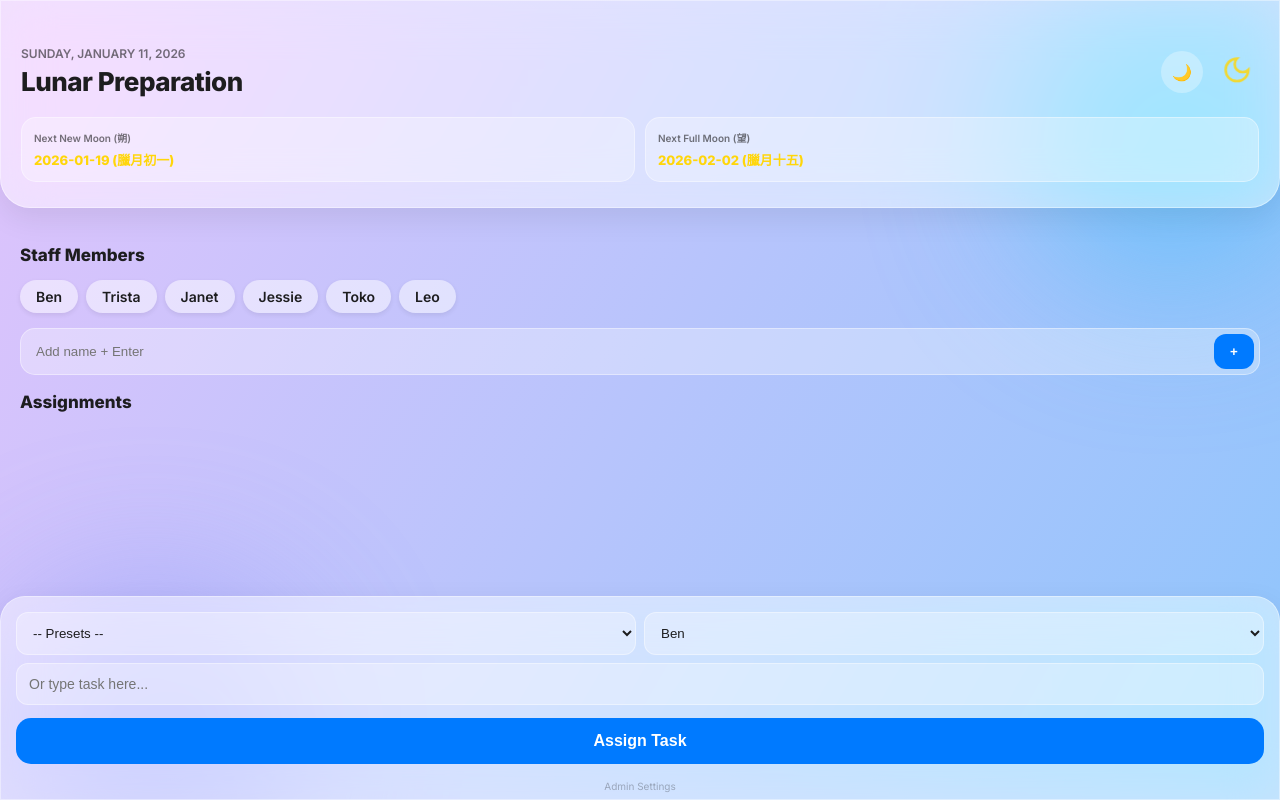
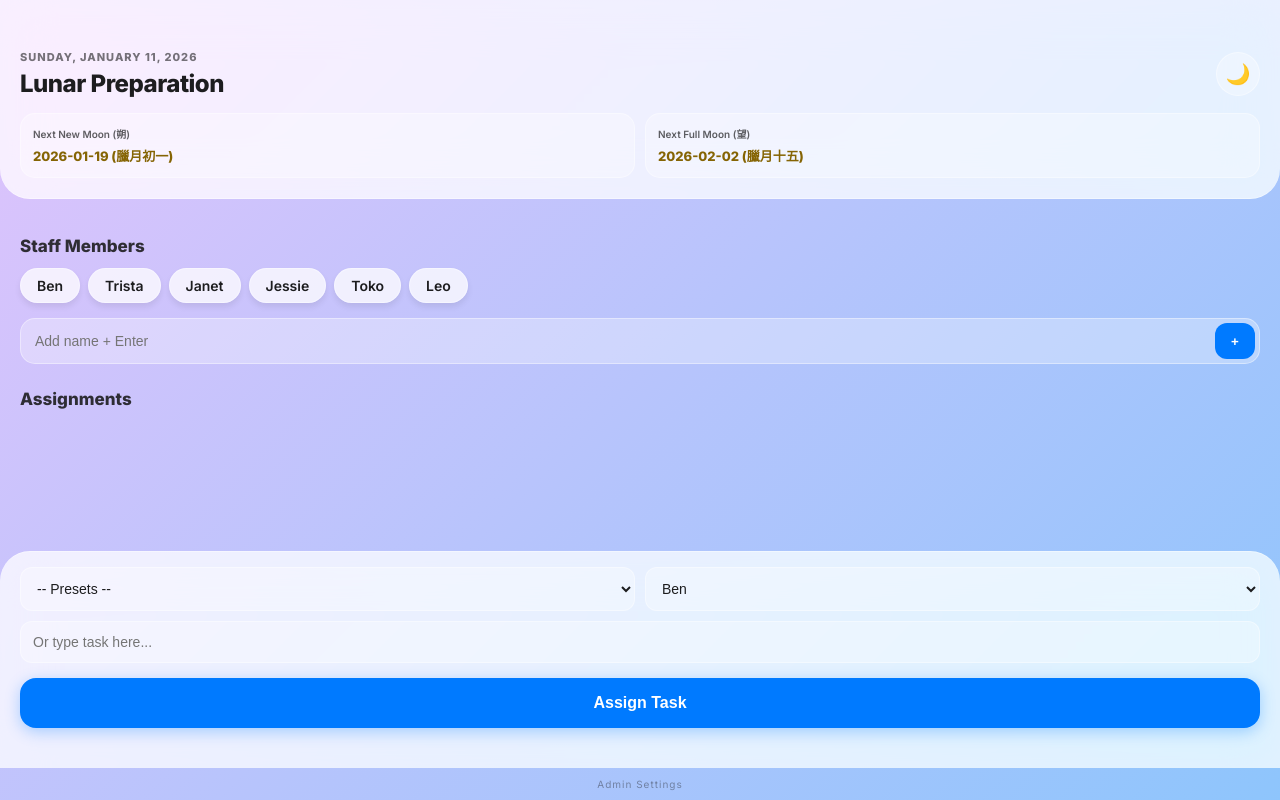
Before and after one commit to benyu9929-code/LunarPreparation, a plain HTML site: page index.html in a window 1280 px wide. Drawn offline with Linux system fonts and the light colour scheme.

Commit message:
Add files via upload

```diff
--- a/index.html
+++ b/index.html
@@ -4,6 +4,12 @@
     <meta charset="UTF-8">
     <meta name="viewport" content="width=device-width, initial-scale=1.0, maximum-scale=1.0, user-scalable=no">
     <title>Lunar Preparation</title>
+    <link rel="manifest" href="manifest.json">
+
+<meta name="apple-mobile-web-app-capable" content="yes">
+<meta name="apple-mobile-web-app-status-bar-style" content="black-translucent">
+<meta name="apple-mobile-web-app-title" content="LunarPrep">
+<link rel="apple-touch-icon" href="icon.png">
     <link rel="stylesheet" href="style.css">
     <link href="https://fonts.googleapis.com/css2?family=Inter:wght@400;600;800&display=swap" rel="stylesheet">
 </head>
@@ -17,15 +23,21 @@
             <h1 id="app-title">Lunar Preparation</h1>
         </div>
         <div class="header-right">
-                    <div class="theme-switch" onclick="toggleTheme()"><span id="theme-icon">🌙</span></div>
-                    <div class="moon-icon-container" id="main-moon-icon">
-                        <svg width="28" height="28" viewBox="0 0 24 24" fill="none" stroke="currentColor" stroke-width="2"><path d="M12 3a6 6 0 0 0 9 9 9 9 0 1 1-9-9Z"/></svg>
+            <div class="theme-switch" onclick="toggleTheme()">
+                <span id="theme-icon">🌙</span>
             </div>
         </div>
     </div>
+
     <div class="moon-cards">
-                <div class="moon-card glass-inner"><span class="label">Next New Moon (朔)</span><span id="next-new-moon" class="val">---</span></div>
-                <div class="moon-card glass-inner"><span class="label">Next Full Moon (望)</span><span id="next-full-moon" class="val">---</span></div>
+        <div class="moon-card glass-inner">
+            <span class="label">Next New Moon (朔)</span>
+            <span id="next-new-moon" class="val">---</span>
+        </div>
+        <div class="moon-card glass-inner">
+            <span class="label">Next Full Moon (望)</span>
+            <span id="next-full-moon" class="val">---</span>
+        </div>
     </div>
 </header>
 
--- a/style.css
+++ b/style.css
@@ -1,132 +1,144 @@
+/* --- 1. Variables & Themes --- */
 :root {
-    /* Day Mode Settings */
-    --bg-gradient: linear-gradient(120deg, #e0c3fc 0%, #8ec5fc 100%);
-    --glass-bg: rgba(255, 255, 255, 0.5);
+    /* Day Mode (Light Glass) */
+    --bg-gradient: linear-gradient(135deg, #e0c3fc 0%, #8ec5fc 100%);
+    --glass-bg: rgba(255, 255, 255, 0.75);
     --glass-border: rgba(255, 255, 255, 0.4);
     --glass-inner: rgba(255, 255, 255, 0.3);
     --text-main: #1d1d1f;
+    --text-sub: #48484a;
     --accent: #007aff;
+    --moon-text: #856404; /* Deep Bronze/Gold for better contrast in light mode */
     --shadow: rgba(0, 0, 0, 0.08);
 }
 
 [data-theme="dark"] {
-    /* Dark Mode Settings */
-    --bg-gradient: linear-gradient(120deg, #0f172a 0%, #1e293b 100%);
-    --glass-bg: rgba(30, 41, 59, 0.7);
+    /* Dark Mode (Deep Glass) */
+    --bg-gradient: linear-gradient(135deg, #0f172a 0%, #1e293b 100%);
+    --glass-bg: rgba(30, 41, 59, 0.85);
     --glass-border: rgba(255, 255, 255, 0.1);
     --glass-inner: rgba(0, 0, 0, 0.2);
     --text-main: #f5f5f7;
+    --text-sub: #a1a1a6;
     --accent: #0a84ff;
+    --moon-text: #ffd60a; /* Bright Yellow for dark mode */
     --shadow: rgba(0, 0, 0, 0.4);
 }
 
-body {
-    margin: 0; font-family: 'Inter', -apple-system, sans-serif;
-    background: var(--bg-gradient); color: var(--text-main);
-    height: 100vh; overflow: hidden; transition: all 0.5s ease;
+/* --- 2. Structural Layout (The "Sandwich" Fix) --- */
+* { box-sizing: border-box; -webkit-tap-highlight-color: transparent; }
+
+body, html {
+    height: 100%;
+    margin: 0;
+    font-family: 'Inter', -apple-system, sans-serif;
+    overflow: hidden; /* Prevents the whole screen from bouncing */
+    background: var(--bg-gradient);
+    color: var(--text-main);
+    transition: background 0.5s ease;
 }
 
-/* Liquid Blobs */
+.app-container {
+    height: 100vh;
+    display: flex;
+    flex-direction: column; /* Stacks header, scroll area, and footer */
+}
+
+/* --- 3. Background Liquid Blobs --- */
 .glass-bg-blobs { position: fixed; top: 0; left: 0; width: 100%; height: 100%; z-index: -1; }
 .blob { position: absolute; width: 300px; height: 300px; border-radius: 50%; filter: blur(80px); opacity: 0.5; animation: floatBlob 20s infinite alternate; }
 .blob-1 { background: #38bdf8; top: -50px; right: -20px; }
 .blob-2 { background: #818cf8; bottom: -50px; left: -20px; }
-@keyframes floatBlob { from { transform: translate(0,0); } to { transform: translate(50px, 100px); } }
+@keyframes floatBlob { from { transform: translate(0,0); } to { transform: translate(40px, 80px); } }
 
-.app-container { height: 100vh; display: flex; flex-direction: column; position: relative; }
-
-.glass {
-    background: var(--glass-bg); backdrop-filter: blur(25px) saturate(180%);
+/* --- 4. Header (Fixed) --- */
+.app-header {
+    flex-shrink: 0; /* Header won't shrink */
+    padding: 50px 20px 20px;
+    border-radius: 0 0 30px 30px;
+    background: var(--glass-bg);
+    backdrop-filter: blur(25px) saturate(180%);
     -webkit-backdrop-filter: blur(25px) saturate(180%);
-    border: 1px solid var(--glass-border); box-shadow: 0 10px 30px var(--shadow);
+    border-bottom: 1px solid var(--glass-border);
+    z-index: 10;
 }
 
-.glass-inner { background: var(--glass-inner); border: 1px solid var(--glass-border); border-radius: 15px; }
+.header-main-row { display: flex; justify-content: space-between; align-items: center; margin-bottom: 15px; }
+.date-text { font-size: 11px; font-weight: 700; opacity: 0.6; margin: 0; text-transform: uppercase; letter-spacing: 1px; }
+#app-title { margin: 5px 0 0; font-size: 24px; font-weight: 800; letter-spacing: -0.5px; }
 
-/* Header Styling */
-.app-header { padding: 45px 20px 25px; border-radius: 0 0 30px 30px; }
-.header-main-row { display: flex; justify-content: space-between; align-items: center; margin-bottom: 20px; }
-.date-text { font-size: 12px; font-weight: 600; opacity: 0.6; margin: 0; text-transform: uppercase; }
-#app-title { margin: 5px 0 0; font-size: 26px; font-weight: 800; letter-spacing: -0.5px; }
-.header-right { display: flex; gap: 12px; align-items: center; }
-
-.theme-switch { width: 42px; height: 42px; display: flex; align-items: center; justify-content: center; cursor: pointer; border-radius: 50%; background: var(--glass-inner); }
-.moon-icon-container { padding: 8px; color: #ffd60a; animation: pulse 4s infinite; }
-@keyframes pulse { 0%, 100% { transform: scale(1); opacity: 1; } 50% { transform: scale(1.1); opacity: 0.8; } }
+.theme-switch {
+    width: 44px; height: 44px; display: flex; align-items: center; justify-content: center;
+    cursor: pointer; border-radius: 50%; background: var(--glass-inner); border: 1px solid var(--glass-border);
+    font-size: 20px;
+}
 
 .moon-cards { display: grid; grid-template-columns: 1fr 1fr; gap: 10px; }
-.moon-card { padding: 12px; }
-.moon-card .label { display: block; font-size: 10px; opacity: 0.6; margin-bottom: 4px; font-weight: 600; }
-.moon-card .val { font-size: 13px; font-weight: 700; color: #ffd60a; }
+.moon-card { padding: 12px; border-radius: 15px; background: var(--glass-inner); border: 1px solid var(--glass-border); }
+.moon-card .label { display: block; font-size: 10px; opacity: 0.7; margin-bottom: 4px; font-weight: 600; }
+.moon-card .val { font-size: 13px; font-weight: 800; color: var(--moon-text); }
 
-/* Scroll Area */
-.scroll-area { flex: 1; overflow-y: auto; padding: 20px; padding-bottom: 120px; }
-.section-title { font-size: 17px; font-weight: 700; margin-bottom: 15px; }
+/* --- 5. Scroll Area (Middle Content) --- */
+.scroll-area {
+    flex-grow: 1; /* Takes up all available space */
+    overflow-y: auto; /* Independent scrolling */
+    padding: 20px;
+    padding-bottom: 120px; /* Space for the floating action bar */
+    -webkit-overflow-scrolling: touch;
+}
+
+.section { margin-bottom: 25px; }
+.section-title { font-size: 17px; font-weight: 700; margin-bottom: 12px; opacity: 0.9; }
 
 .staff-flow { display: flex; flex-wrap: wrap; gap: 8px; margin-bottom: 15px; }
-.tag { background: var(--glass-bg); padding: 8px 16px; border-radius: 20px; font-size: 14px; font-weight: 600; box-shadow: 0 2px 5px var(--shadow); cursor: pointer; }
-.tag:hover { background: #fee2e2; color: #ef4444; }
+.tag {
+    background: var(--glass-bg); padding: 8px 16px; border-radius: 20px; font-size: 14px;
+    font-weight: 600; border: 1px solid var(--glass-border); box-shadow: 0 4px 6px var(--shadow);
+}
 
-.add-row { display: flex; overflow: hidden; padding: 5px; }
-.add-row input { flex: 1; border: none; background: transparent; padding: 10px; color: var(--text-main); font-weight: 500; }
-.add-row button { background: var(--accent); color: white; border: none; width: 40px; border-radius: 12px; font-weight: bold; }
+.add-row { display: flex; overflow: hidden; padding: 4px; border-radius: 15px; background: var(--glass-inner); border: 1px solid var(--glass-border); }
+.add-row input { flex: 1; border: none; background: transparent; padding: 10px; color: var(--text-main); font-size: 14px; outline: none; }
+.add-row button { background: var(--accent); color: white; border: none; width: 40px; border-radius: 12px; font-weight: 800; }
 
 .task-item {
     background: var(--glass-bg); padding: 16px; border-radius: 20px; margin-bottom: 12px;
     display: flex; justify-content: space-between; align-items: center;
+    border: 1px solid var(--glass-border); box-shadow: 0 4px 12px var(--shadow);
 }
-.task-item strong { display: block; font-size: 16px; margin-bottom: 4px; }
-.task-item span { font-size: 13px; color: var(--accent); font-weight: 600; }
-.delete-btn { background: var(--glass-inner); color: #ef4444; border: none; padding: 8px 12px; border-radius: 10px; font-size: 12px; font-weight: 600; cursor: pointer; }
+.task-info strong { display: block; font-size: 16px; margin-bottom: 2px; }
+.task-info span { font-size: 13px; color: var(--accent); font-weight: 700; }
+.delete-btn { background: rgba(239, 68, 68, 0.1); color: #ef4444; border: none; padding: 8px 12px; border-radius: 10px; font-size: 12px; font-weight: 700; }
 
-/* Action Bar Bottom */
-.action-bar { position: fixed; bottom: 0; left: 0; right: 0; padding: 15px 20px 35px; display: grid; grid-template-columns: 1fr 1fr; gap: 10px; border-radius: 25px 25px 0 0; }
-.action-bar select { padding: 12px; border-radius: 12px; border: 1px solid var(--glass-border); background: var(--glass-inner); color: var(--text-main); }
-.add-btn { grid-column: span 2; background: var(--accent); color: white; border: none; padding: 15px; border-radius: 15px; font-weight: 700; font-size: 16px; }
-
-.admin-link-zone { position: absolute; bottom: 8px; width: 100%; text-align: center; font-size: 10px; opacity: 0.3; }
-
-/* Modal */
-.modal { position: fixed; top: 0; left: 0; right: 0; bottom: 0; background: rgba(0,0,0,0.4); z-index: 1000; display: flex; align-items: center; justify-content: center; }
-.modal-content { width: 85%; padding: 30px; border-radius: 30px; text-align: center; }
-.modal-content input { width: 100%; padding: 12px; margin: 15px 0; border-radius: 10px; border: 1px solid var(--glass-border); text-align: center; }
-.danger-btn { background: #ef4444; color: white; border: none; width: 100%; padding: 12px; border-radius: 12px; font-weight: 700; margin-bottom: 10px; }
-.cancel-btn { background: transparent; border: none; color: var(--text-main); }
-/* Keep all previous styles, just update/add these sections: */
-
-.assign-grid {
-    display: grid;
-    grid-template-columns: 1fr 1fr;
-    gap: 8px;
-    grid-column: span 2;
+/* --- 6. Action Bar (Fixed Bottom) --- */
+.action-bar {
+    flex-shrink: 0;
+    padding: 15px 20px 40px; /* Padding for iPhone notch */
+    border-radius: 30px 30px 0 0;
+    background: var(--glass-bg);
+    backdrop-filter: blur(25px) saturate(180%);
+    -webkit-backdrop-filter: blur(25px) saturate(180%);
+    border-top: 1px solid var(--glass-border);
+    z-index: 10;
 }
 
-#task-custom {
-    grid-column: span 2;
-    padding: 12px;
-    border-radius: 12px;
-    border: 1px solid var(--glass-border);
-    background: var(--glass-inner);
-    color: var(--text-main);
-    font-size: 14px;
+.assign-grid { display: grid; grid-template-columns: 1fr 1fr; gap: 10px; }
+.assign-grid select, .assign-grid input {
+    padding: 12px; border-radius: 12px; border: 1px solid var(--glass-border);
+    background: var(--glass-inner); color: var(--text-main); font-size: 14px; outline: none;
+}
+.assign-grid input { grid-column: span 2; }
+.add-btn {
+    grid-column: span 2; background: var(--accent); color: white; border: none;
+    padding: 16px; border-radius: 16px; font-weight: 700; font-size: 16px; margin-top: 5px;
+    box-shadow: 0 4px 15px rgba(0, 122, 255, 0.3);
 }
 
-.action-bar {
-    position: fixed; bottom: 0; left: 0; right: 0;
-    padding: 15px 15px 35px;
-    border-radius: 25px 25px 0 0;
-}
+.admin-link-zone { text-align: center; padding: 10px 0; font-size: 10px; opacity: 0.4; letter-spacing: 1px; }
 
-.add-btn {
-    grid-column: span 2;
-    background: var(--accent);
-    color: white;
-    border: none;
-    padding: 14px;
-    border-radius: 15px;
-    font-weight: 700;
-    font-size: 16px;
-    margin-top: 5px;
-}
-
-/* ... (Include all other glass, blob, and header styles from previous response) ... */
+/* --- 7. Admin Modal --- */
+.modal { position: fixed; top: 0; left: 0; right: 0; bottom: 0; background: rgba(0,0,0,0.4); z-index: 1000; display: flex; align-items: center; justify-content: center; backdrop-filter: blur(5px); }
+.modal-content { width: 85%; padding: 30px; border-radius: 30px; text-align: center; border: 1px solid var(--glass-border); }
+.modal-content h2 { margin-top: 0; }
+.modal-content input { width: 100%; padding: 14px; margin: 20px 0; border-radius: 12px; border: 1px solid var(--glass-border); background: var(--glass-inner); color: var(--text-main); text-align: center; font-size: 16px; }
+.danger-btn { background: #ef4444; color: white; border: none; width: 100%; padding: 14px; border-radius: 14px; font-weight: 700; margin-bottom: 10px; }
+.cancel-btn { background: transparent; border: none; color: var(--text-main); font-weight: 600; cursor: pointer; }
```
Also changed, not shown: manifest.json (added). Lines whose indentation alone changed are shown as unchanged.
